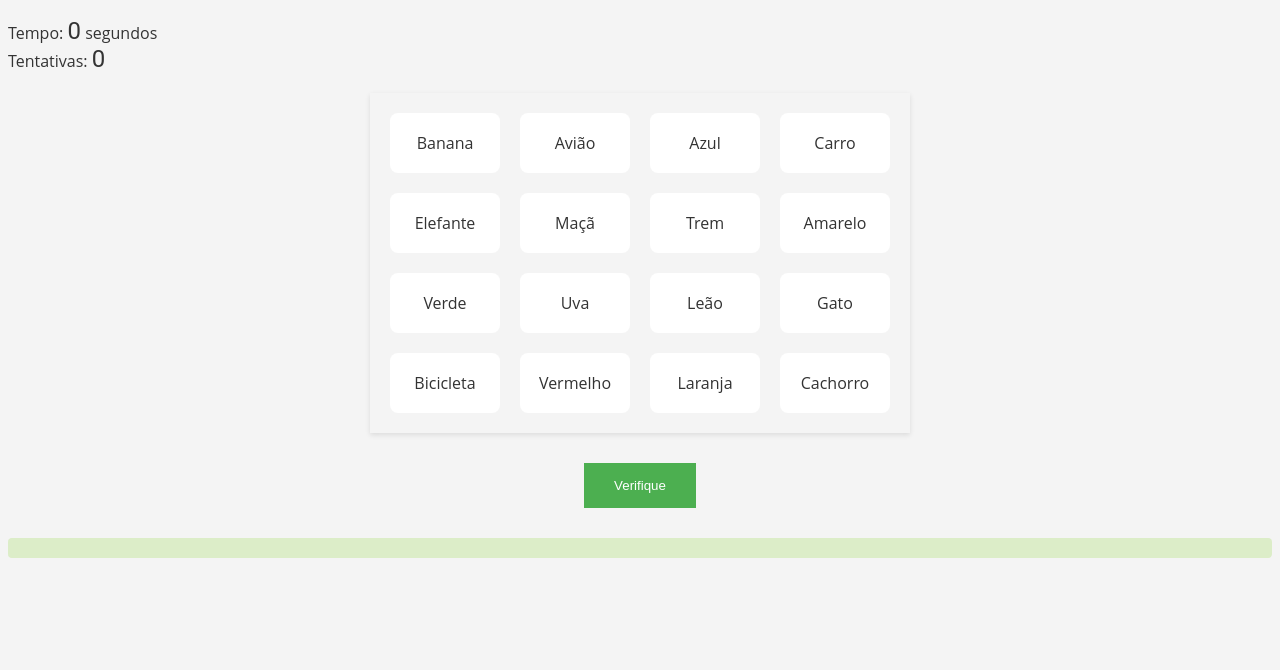
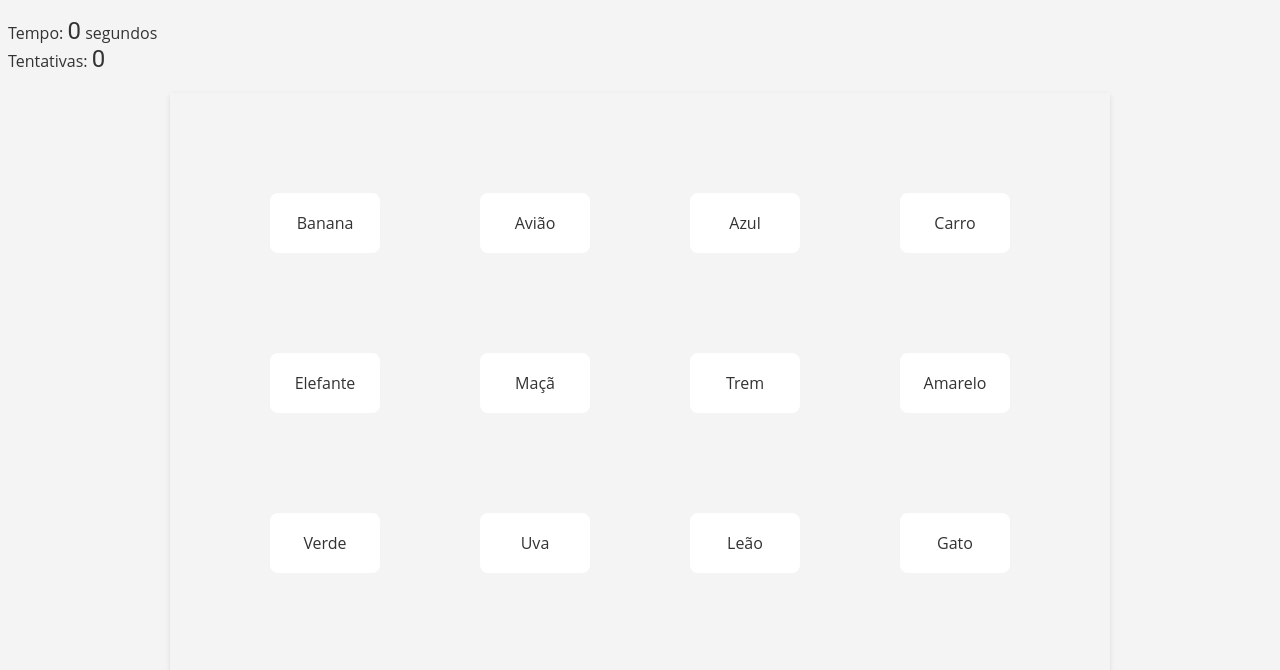
Before and after one commit to renatoncarvalho/jogodaspalavras, a plain HTML site: page index.html in a window 1280 px wide. Shown: the part 85-755 px from the top of the page. Drawn offline with Linux system fonts and the light colour scheme.

Commit message:
Update style.css

```diff
--- a/style.css
+++ b/style.css
@@ -13,7 +13,7 @@ h1 { /* Estilo para o título do jogo */
 
 table {
   border-collapse: separate; /* Separação de bordas entre as células */
-  border-spacing: 20px; /* Espaçamento entre as células */
+  border-spacing: 100px; /* Espaçamento entre as células */
   margin: 20px auto;
   box-shadow: 0px 2px 5px rgba(0, 0, 0, 0.1); /* Sombra sutil */
 }
```
